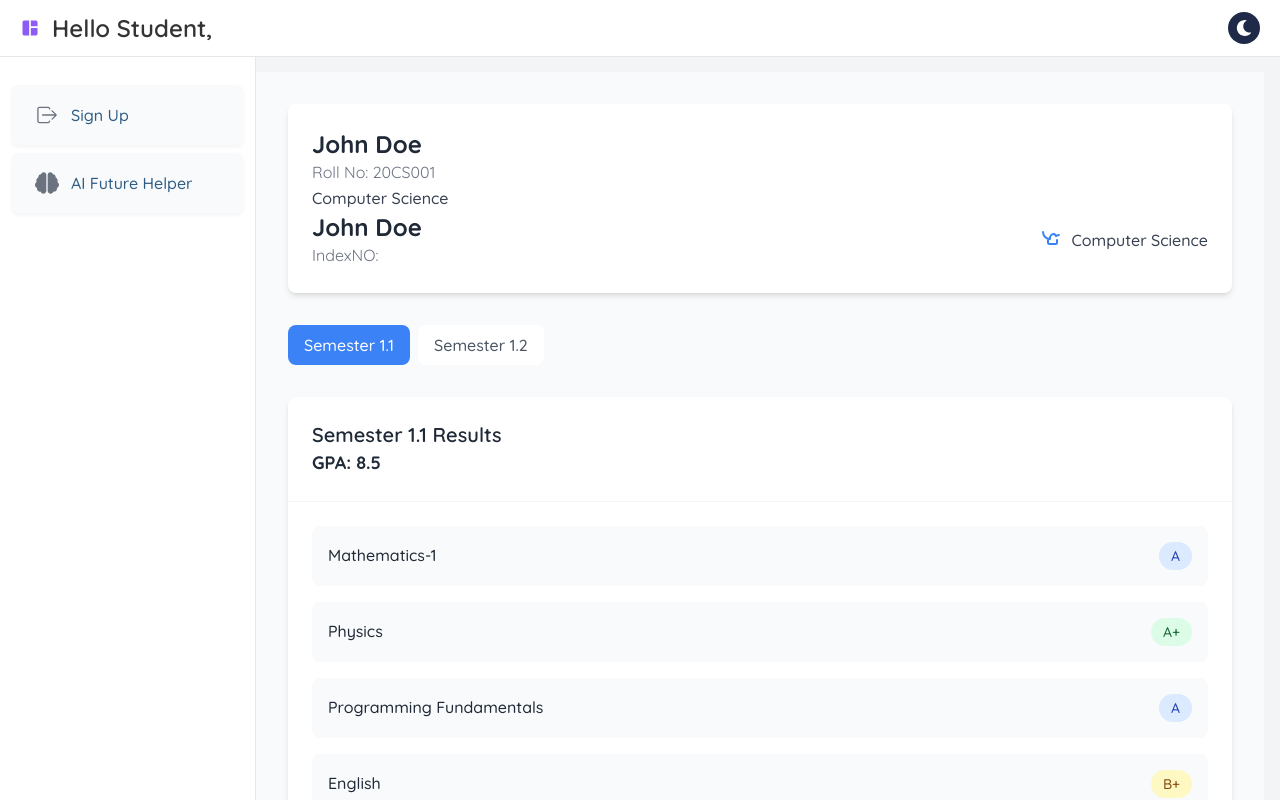
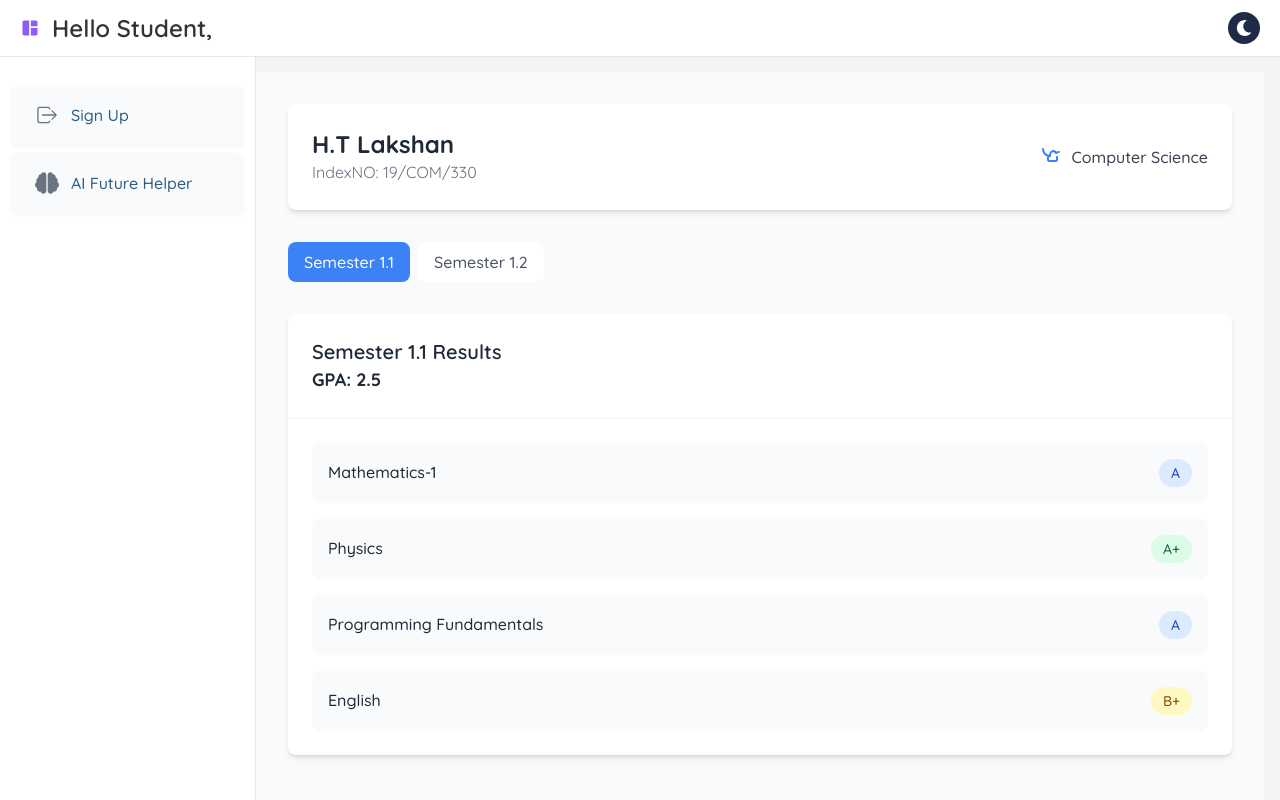
Before and after one commit to Ceeejeey/student-results-management-system, a React (Vite) app in the folder frontEnd/: page /studentdashbord in a window 1280 px wide. Built offline with nearby package versions, Linux system fonts and the light colour scheme.

Commit message:
update files

```diff
--- a/frontEnd/src/Student/StudentDashBord.jsx
+++ b/frontEnd/src/Student/StudentDashBord.jsx
@@ -44,14 +44,12 @@ const StudentDashBord = () => {
               <div className="min-h-screen p-4 bg-gray-50 md:p-8">
                 <div className="p-6 mb-8 bg-white rounded-lg shadow-md">
 
-                  <h1 className="text-2xl font-bold text-gray-800">{studentData.name}</h1>
-                  <p className="text-gray-500">Roll No: {studentData.rollNo}</p>
-                  <p className="font-medium text-gray-700">{studentData.branch}</p>
+
 
                   <div className="flex flex-col items-start justify-between md:flex-row md:items-center">
                     <div>
                       <h1 className="text-2xl font-bold text-gray-800">{studentData.name}</h1>
-                      <p className="text-gray-500">IndexNO: {studentData.IndexNO}</p>
+                      <p className="text-gray-500">IndexNO: {studentData.indexNO}</p>
                     </div>
                     <div className="flex items-center mt-4 md:mt-0">
                       <svg className="w-6 h-6 mr-2 text-blue-500" fill="none" stroke="currentColor" viewBox="0 0 24 24">
--- a/frontEnd/src/data/studentData.json
+++ b/frontEnd/src/data/studentData.json
@@ -1,12 +1,12 @@
 {
-    "name": "John Doe",
-    "rollNo": "20CS001",
+    "name": "H.T Lakshan",
+    "indexNO": "19/COM/330",
     "branch": "Computer Science",
     "results": {
       "1.1": {
-        "gpa": 8.5,
+        "gpa": 2.5,
         "subjects": [
-          { "name": "Mathematics-1", "grade": "A", "credits": 4 },
+          { "name": " Mathematics-1 ", "grade": "A", "credits": 4 },
           { "name": "Physics", "grade": "A+", "credits": 4 },
           { "name": "Programming Fundamentals", "grade": "A", "credits": 3 },
           { "name": "English", "grade": "B+", "credits": 2 }
```
Also changed, not shown: 2 other files (tests, documents, lock files or other folders).
